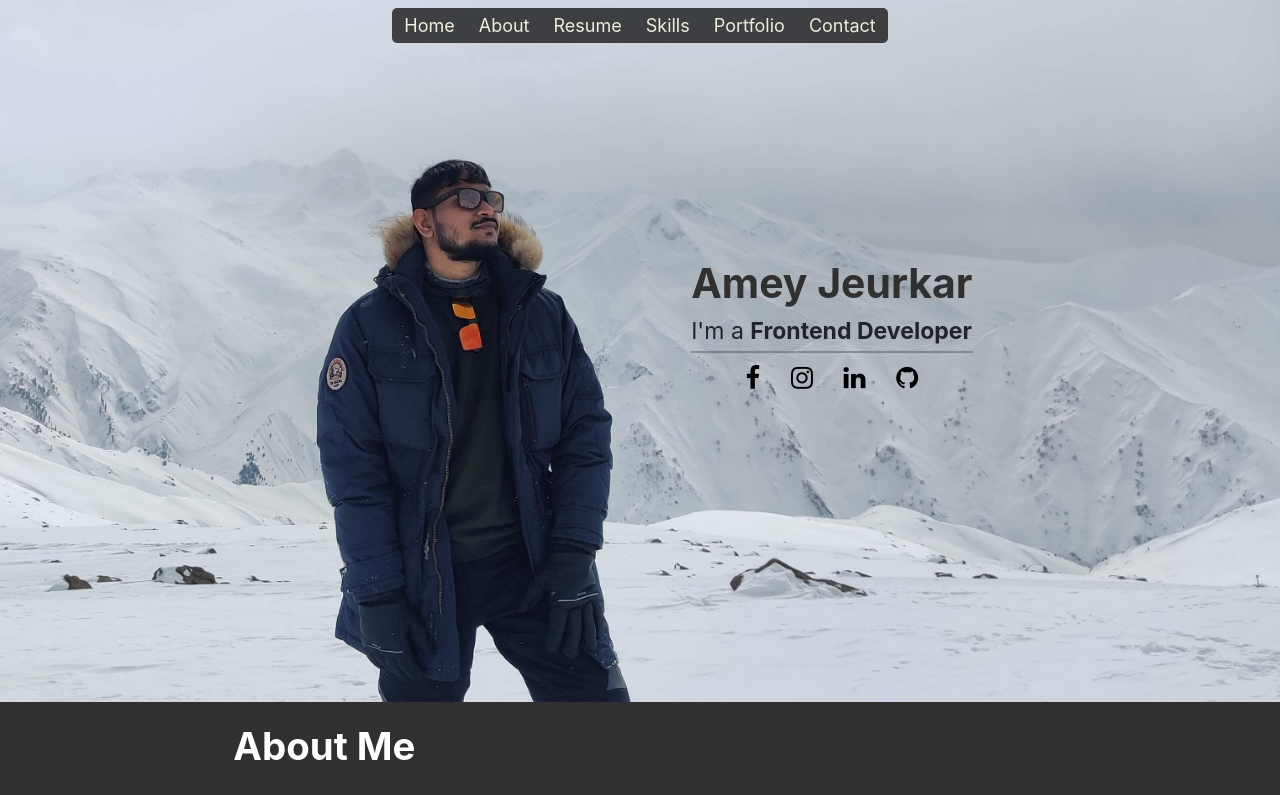
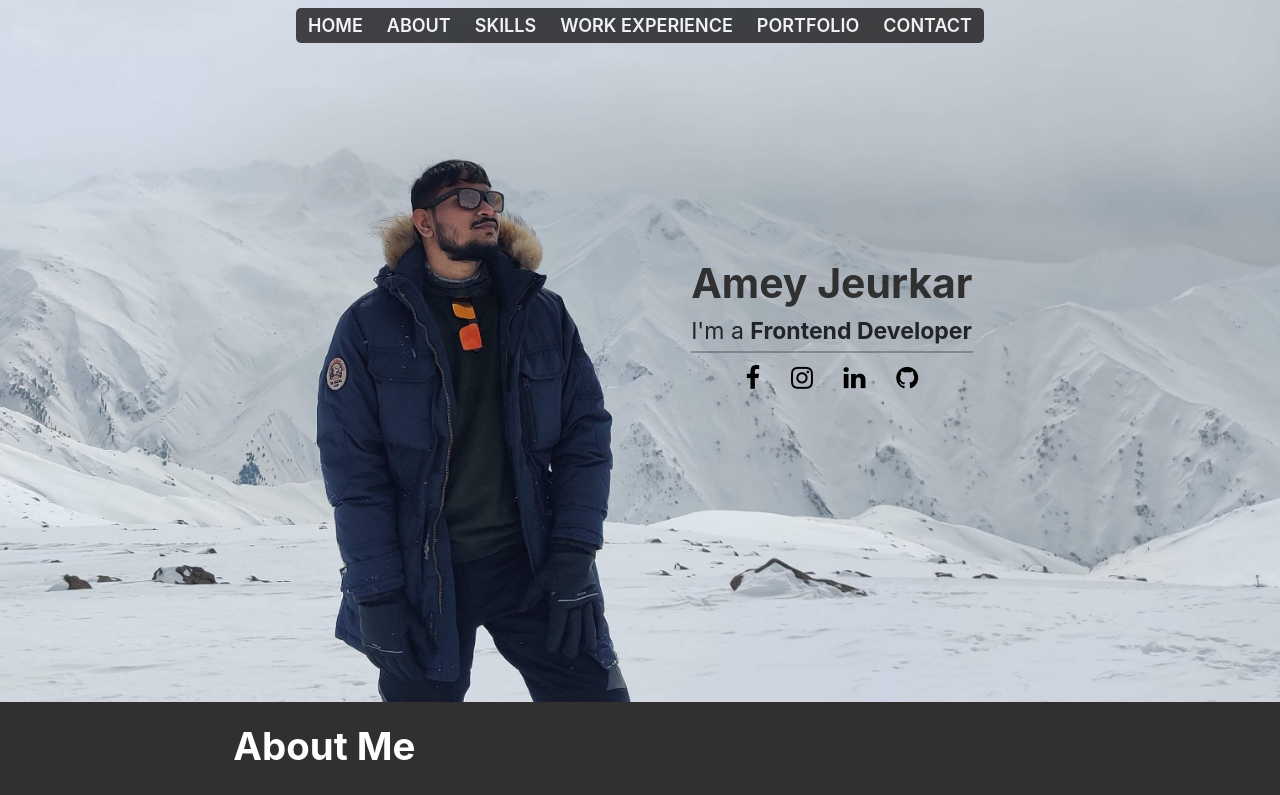
Before and after one commit to ameyjeurkar/portfolio, a React (Create React App) app: page / in a window 1280 px wide. Shown: the top 795 px of the page. Built offline with nearby package versions, Linux system fonts and the light colour scheme.

Commit message:
feat: Work Experience Section Added to Header, CSS Fixes

```diff
--- a/src/assets/json/headers.js
+++ b/src/assets/json/headers.js
@@ -14,7 +14,7 @@ export const HeaderJson = [
     {
         "id": "resumeSection",
         "label": "Resume",
-        "display": true,
+        "display": false,
         "displaySequence": 3
     },
     {
@@ -24,15 +24,21 @@ export const HeaderJson = [
         "displaySequence": 4
     },
     {
+        "id": "workExperience",
+        "label": "Work Experience",
+        "display": true,
+        "displaySequence": 5
+    },
+    {
         "id": "portfolioSection",
         "label": "Portfolio",
         "display": true,
-        "displaySequence": 5
+        "displaySequence": 6
     },
     {
         "id": "contactSection",
         "label": "Contact",
         "display": true,
-        "displaySequence": 6
+        "displaySequence": 7
     }
 ];
--- a/src/common/CommonService.js
+++ b/src/common/CommonService.js
@@ -13,7 +13,7 @@ import MeanStackLogoImage1 from '../assets/images/tech_icons/mean_stack_3.png';
 /* background: rgb(255, 255, 0); yellow = javascript */
 export const getProjectTechnology = (frameworkName) => {
     if(frameworkName === 'react') {
-      return {framework: ReactLogoImage, background: 'rgb(68, 141, 205)'};
+      return {framework: ReactLogoImage, background: 'linear-gradient(-225deg, #22E1FF 0%, #1D8FE1 48%, #625EB1 100%)'};
     }
     else if(frameworkName === 'angular') {
         return {framework: AngularLogoImage, background: 'rgb(227, 49, 49)'};
@@ -25,7 +25,7 @@ export const getProjectTechnology = (frameworkName) => {
         return {framework: JavascriptLogoImage, background: 'rgb(222, 200, 75)'};
     }
     else if(frameworkName === 'mern') {
-        return {framework: MernStackLogoImage2, background: 'rgb(52, 52, 52)'};
+        return {framework: MernStackLogoImage2, background: 'linear-gradient(to top, #50cc7f 0%, #f5d100 100%)'};
     }
     else if(frameworkName === 'mean') {
         return {framework: MeanStackLogoImage1, background: 'rgb(52, 52, 52)'};
--- a/src/components/Experience/Experience.js
+++ b/src/components/Experience/Experience.js
@@ -6,7 +6,7 @@ import './Experience.css';
 const WorkExperience = () => {
     return (
         <>
-            <div className="experience-container">
+            <div className="experience-container" id="workExperience">
                 <div className="col-1 experience-title">
                     <div className="rotate-class rotate">
                         Work Experience
--- a/src/components/Header/Header.css
+++ b/src/components/Header/Header.css
@@ -12,20 +12,21 @@
 
 .header-item {
     font-size: 16px;
-    color: cornsilk;
+    color: rgb(255, 255, 255);
     text-decoration: none;
+    font-weight: 600;
 }
 
 @media only screen and (max-width: 500px) {
     .header-item {
-        font-size: 12px;
+        font-size: 10px;
     }
 }
 
 /* Screen sizes between Mobile & Tablet */
 @media only screen and (min-width: 500px) and (max-width: 768px) {
     .header-item {
-        font-size: 14px;
+        font-size: 12px;
     }
 }
 
--- a/src/components/Header/Header.js
+++ b/src/components/Header/Header.js
@@ -7,7 +7,7 @@ const Header = () => {
     return (
       <div className="header-container my-2">
         {HeaderJson.map((element) => (
-          <div className="header mx-2 p-1" key={element.displaySequence}>
+          element.display && <div className="header mx-2 p-1" key={element.displaySequence}>
             <Link
               className="header-item"
               activeClass="active"
@@ -17,7 +17,7 @@ const Header = () => {
               offset={-50}
               duration={500}
             >
-              {element.label}
+              {element.label.toUpperCase()}
             </Link>
           </div>
         ))}
--- a/src/components/Portfolio/Portfolio.css
+++ b/src/components/Portfolio/Portfolio.css
@@ -7,6 +7,7 @@
 .project-card {
     color: white;
     background-color: rgb(48, 48, 48);
+    border-radius: 10px;
 }
 
 .card-img-top {
--- a/src/components/Portfolio/Portfolio.js
+++ b/src/components/Portfolio/Portfolio.js
@@ -24,7 +24,7 @@ const Portfolio = ({project, pID, liquidBoxAnimation}) => {
                     onClick={() => navigateToProject(project.projectLink)}>
                     <div className="d-flex flex-column">
                         <img className="card-img-top" src={getProjectTechnology(project.projectType)?.framework} alt={project.projectType} />
-                        <p className="project-name">{project.projectName}</p>
+                        <p className="project-name">{project.projectName.toUpperCase()}</p>
                         <p className="project-desc mx-4 mb-5">{project.projectDesc}</p>
                         <button className={`btn btn-outline-light mx-4 mt-2 mb-4 display-none`} onClick={() => navigateToProject(project.projectLink)}>View Project</button>
                     </div>
```
Lines whose indentation alone changed are shown as unchanged.
